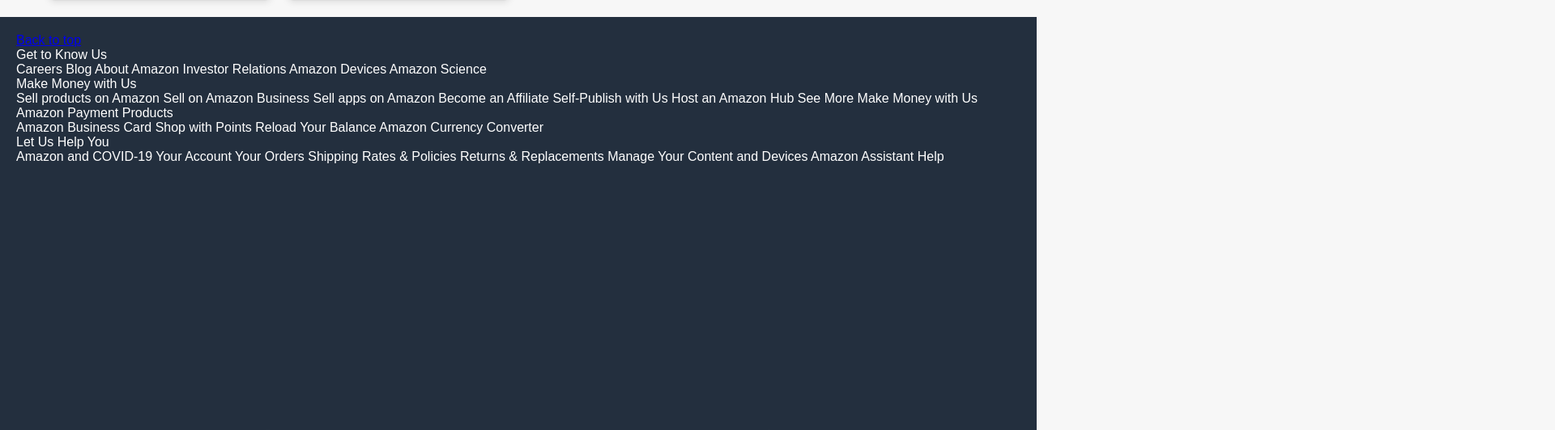
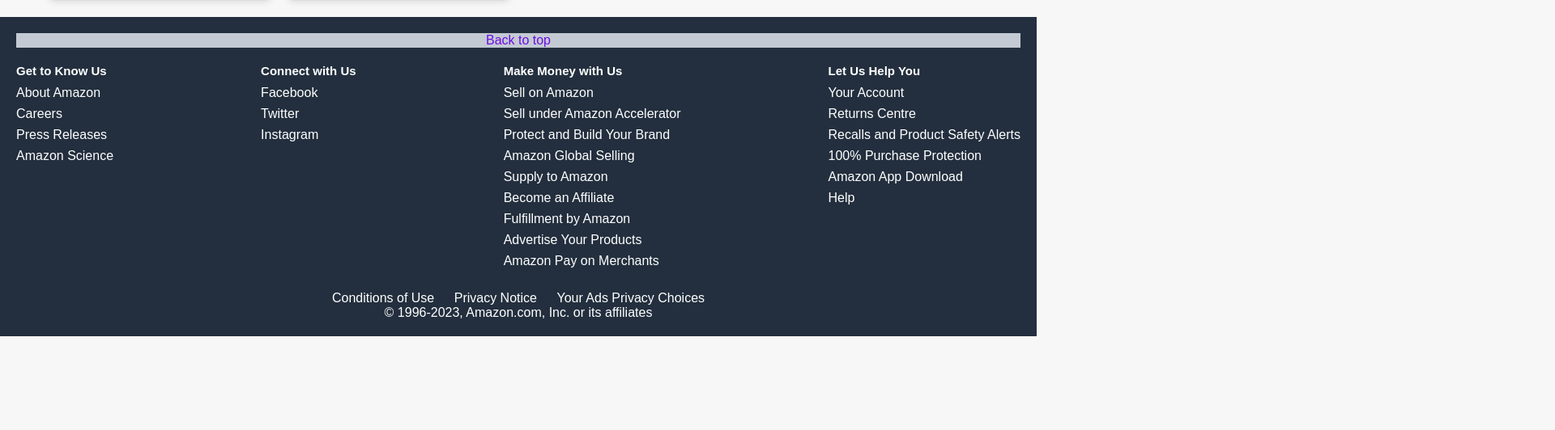
Before and after one commit to mayu268/Amazone, a plain HTML site: page pc_deal.html in a window 1280 px wide. Shown: the part 937-1469 px from the top of the page at 81% size, 1920 px wide, since content can reach past the window. After the commit the page ends 1353 px from the top, so only its background shows below. Drawn offline with Linux system fonts and the light colour scheme.

Commit message:
Update pc_deal.html

```diff
--- a/pc_deal.html
+++ b/pc_deal.html
@@ -169,62 +169,55 @@
     </div>
 
       <footer>
-      <a href="#" class="back-option"> Back to top </a>
+      <div class="footer-container">
+        <a href="#" class="back-to-top">Back to top</a>
 
         <div class="footer-links">
+          <div class="column">
+            <h4>Get to Know Us</h4>
             <ul>
-          <p>Get to Know Us</p>
-          <a>Careers</a>
-          <a>Blog</a>
-          <a>About Amazon</a>
-          <a>Investor Relations</a>
-          <a>Amazon Devices</a>
-          <a>Amazon Science</a>
-        </ul>
-        <ul>
-          <p>Make Money with Us</p>
-          <a>Sell products on Amazon</a>
-          <a>Sell on Amazon Business</a>
-          <a>Sell apps on Amazon</a>
-          <a>Become an Affiliate</a>
-          <a>Self-Publish with Us</a>
-          <a>Host an Amazon Hub</a>
-          <a>See More Make Money with Us</a>
-        </ul>
-        <ul>
-          <p>Amazon Payment Products</p>
-          <a>Amazon Business Card</a>
-          <a>Shop with Points</a>
-          <a>Reload Your Balance</a>
-          <a>Amazon Currency Converter</a>
-        </ul>
-        <ul>
-          <p>Let Us Help You</p>
-          <a>Amazon and COVID-19</a>
-          <a>Your Account</a>
-          <a>Your Orders</a>
-          <a>Shipping Rates & Policies</a>
-          <a>Returns & Replacements</a>
-          <a>Manage Your Content and Devices</a>
-          <a>Amazon Assistant</a>
-          <a>Help</a>
+              <li><a href="#">About Amazon</a></li>
+              <li><a href="#">Careers</a></li>
+              <li><a href="#">Press Releases</a></li>
+              <li><a href="#">Amazon Science</a></li>
             </ul>
           </div>
-      <div class="country-info">
-        <div class="logo">
-          <img src="amazon_logo.png" />
+
+          <div class="column">
+            <h4>Connect with Us</h4>
+            <ul>
+              <li><a href="#">Facebook</a></li>
+              <li><a href="#">Twitter</a></li>
+              <li><a href="#">Instagram</a></li>
+            </ul>
           </div>
-        <div class="options">
-          <select>
-            <option value="En">English</option>
-          </select>
-          <select>
-            <option value="1">$ USD - U.S. Dollar</option>
-          </select>
 
-          <select>
-            <option value="4">United states</option>
-          </select>
+          <div class="column">
+            <h4>Make Money with Us</h4>
+            <ul>
+              <li><a href="#">Sell on Amazon</a></li>
+              <li><a href="#">Sell under Amazon Accelerator</a></li>
+              <li><a href="#">Protect and Build Your Brand</a></li>
+              <li><a href="#">Amazon Global Selling</a></li>
+              <li><a href="#">Supply to Amazon</a></li>
+              <li><a href="#">Become an Affiliate</a></li>
+              <li><a href="#">Fulfillment by Amazon</a></li>
+              <li><a href="#">Advertise Your Products</a></li>
+              <li><a href="#">Amazon Pay on Merchants</a></li>
+            </ul>
+          </div>
+
+          <div class="column">
+            <h4>Let Us Help You</h4>
+            <ul>
+              <li><a href="#">Your Account</a></li>
+              <li><a href="#">Returns Centre</a></li>
+              <li><a href="#">Recalls and Product Safety Alerts</a></li>
+              <li><a href="#">100% Purchase Protection</a></li>
+              <li><a href="#">Amazon App Download</a></li>
+              <li><a href="#">Help</a></li>
+            </ul>
+          </div>
         </div>
       </div>
       <div class="policies">
```
Lines whose indentation alone changed are shown as unchanged.
